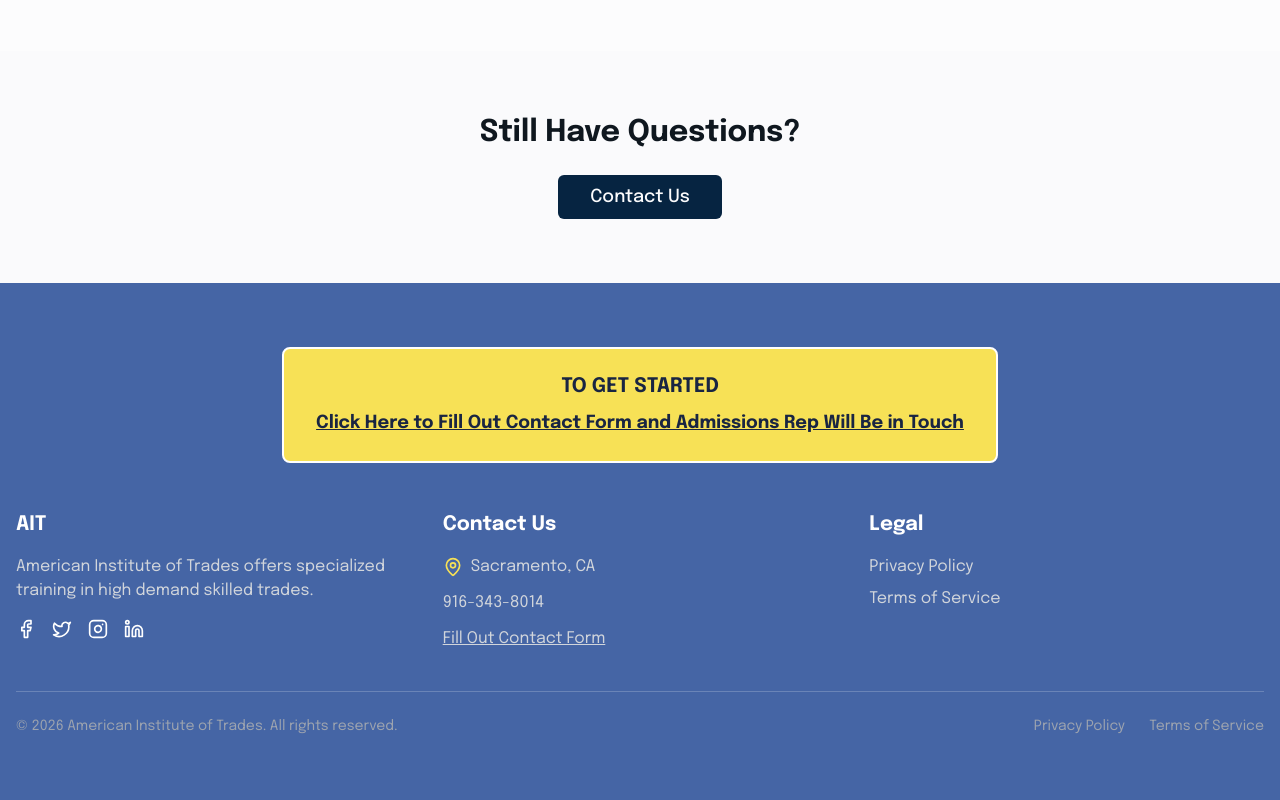
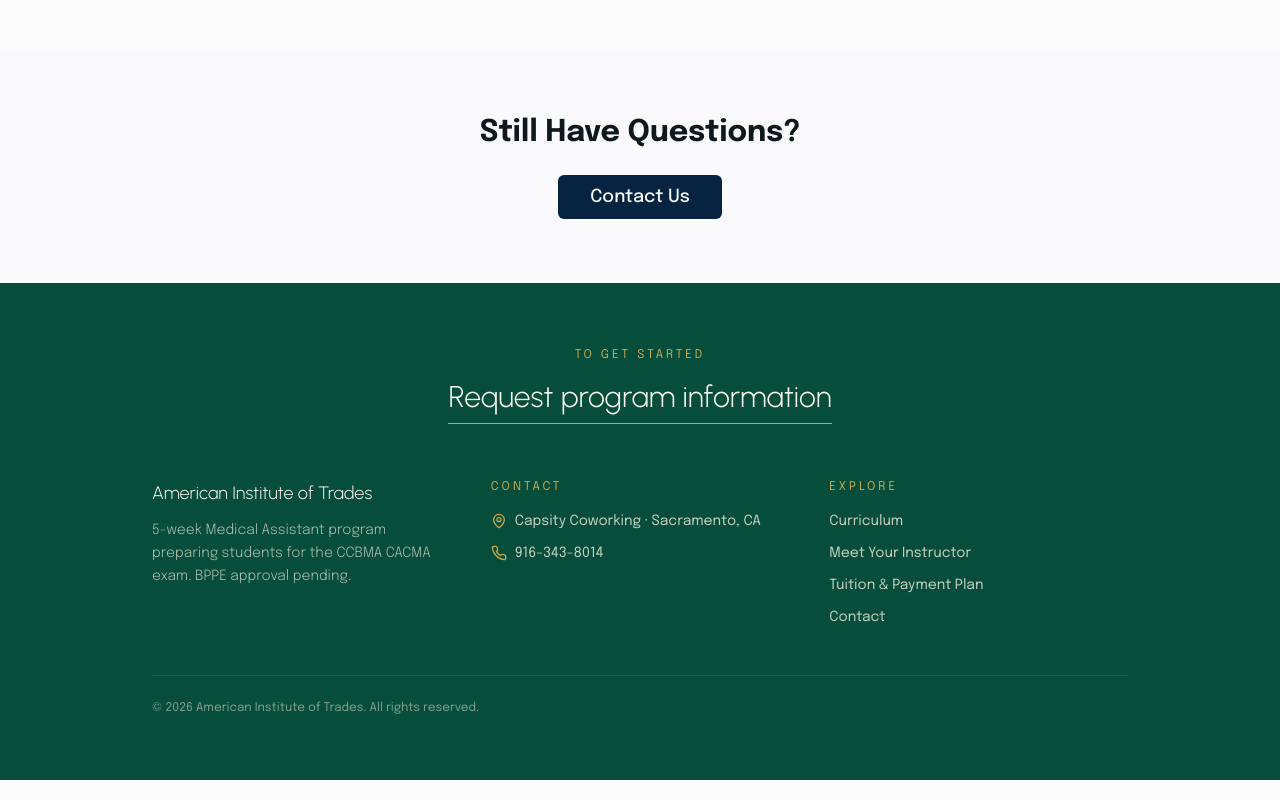
Before and after one commit to zeshawnahmed/cstu-online-trades-center, a React (Vite) app: page /faq in a window 1280 px wide. Shown: the part 777-1577 px from the top of the page. Built offline with nearby package versions, Linux system fonts and the light colour scheme.

Commit message:
Changes
Co-authored-by: zeshawnahmed <zeshawn.a@gmail.com>

```diff
--- a/src/components/layout/Footer.tsx
+++ b/src/components/layout/Footer.tsx
@@ -1,108 +1,65 @@
-
 import React from 'react';
 import { Link, useLocation } from 'react-router-dom';
-import { MapPin, Facebook, Twitter, Instagram, Linkedin } from 'lucide-react';
-import { useLanguage } from '@/contexts/LanguageContext';
+import { MapPin, Phone } from 'lucide-react';
 
 const Footer = () => {
   const currentYear = new Date().getFullYear();
-  const { language } = useLanguage();
   const location = useLocation();
   const isContactPage = location.pathname === '/contact';
 
   return (
-    <footer className="bg-navy-500 text-white">
-      <div className="container mx-auto px-4 py-12 md:py-16">
-        {/* Prominent Admissions Contact at top - Hidden on contact page */}
+    <footer className="bg-emerald-700 text-sand-50">
+      <div className="container mx-auto px-6 py-16 max-w-5xl">
         {!isContactPage && (
-          <div className="text-center mb-8 sm:mb-12">
-            <Link to="/contact" className="bg-gold-400 text-navy-800 font-bold px-4 sm:px-8 py-4 sm:py-6 rounded-lg inline-block border-2 border-white hover:bg-gold-500 transition-colors">
-              <p className="text-base sm:text-xl font-bold mb-1 sm:mb-2">
-                {language === 'en' ? 'TO GET STARTED' : 'PARA COMENZAR'}
-              </p>
-              <p className="text-sm sm:text-lg font-bold underline">
-                {language === 'en' ? 'Click Here to Fill Out Contact Form and Admissions Rep Will Be in Touch' : 'Haz Clic Aquí para Llenar el Formulario de Contacto y un Representante de Admisiones se Pondrá en Contacto'}
-              </p>
+          <div className="text-center mb-16">
+            <p className="text-xs tracking-[0.25em] uppercase text-sand-400 mb-4">To Get Started</p>
+            <Link
+              to="/contact"
+              className="font-display text-2xl md:text-3xl font-light text-sand-50 border-b border-sand-400 pb-2 hover:text-sand-200 transition-colors"
+            >
+              Request program information
             </Link>
           </div>
         )}
 
-        <div className="grid grid-cols-1 sm:grid-cols-2 lg:grid-cols-3 gap-8">
-          {/* Column 1 - About */}
-          <div className="text-center sm:text-left">
-            <h3 className="text-xl font-bold mb-4">AIT</h3>
-            <p className="text-gray-300 mb-4 text-sm sm:text-base">
-              {language === 'en'
-                ? "American Institute of Trades offers specialized training in high demand skilled trades."
-                : "Instituto Americano de Oficios ofrece capacitación especializada en oficios de alta demanda."}
+        <div className="grid sm:grid-cols-3 gap-10 text-sm">
+          <div>
+            <p className="font-display text-lg font-light mb-3">American Institute of Trades</p>
+            <p className="text-sand-100/70 font-light leading-relaxed">
+              5-week Medical Assistant program preparing students for the CCBMA CACMA exam.
+              BPPE approval pending.
             </p>
-            <div className="flex justify-center sm:justify-start space-x-4">
-              <a href="#" className="text-white hover:text-gold-400 transition-colors">
-                <Facebook size={20} />
-              </a>
-              <a href="#" className="text-white hover:text-gold-400 transition-colors">
-                <Twitter size={20} />
-              </a>
-              <a href="#" className="text-white hover:text-gold-400 transition-colors">
-                <Instagram size={20} />
-              </a>
-              <a href="#" className="text-white hover:text-gold-400 transition-colors">
-                <Linkedin size={20} />
-              </a>
-            </div>
           </div>
 
-          {/* Column 2 - Contact */}
-          <div className="text-center sm:text-left">
-            <h3 className="text-xl font-bold mb-4">{language === 'en' ? "Contact Us" : "Contáctanos"}</h3>
-            <ul className="space-y-3">
-              <li className="flex items-center justify-center sm:justify-start">
-                <MapPin className="h-5 w-5 mr-2 text-gold-400" />
-                <span className="text-gray-300 text-sm sm:text-base">Sacramento, CA</span>
+          <div>
+            <p className="text-xs tracking-[0.25em] uppercase text-sand-400 mb-4">Contact</p>
+            <ul className="space-y-3 text-sand-100/80">
+              <li className="flex items-center gap-2">
+                <MapPin className="h-4 w-4 text-sand-400" />
+                Capsity Coworking · Sacramento, CA
               </li>
-              <li className="text-gray-300 text-sm sm:text-base">
-                <a href="tel:916-343-8014" className="hover:text-gold-400 transition-colors">
-                  916-343-8014
-                </a>
-              </li>
-              <li>
-                <Link to="/contact" className="text-gray-300 hover:text-gold-400 transition-colors underline text-sm sm:text-base">
-                  {language === 'en' ? 'Fill Out Contact Form' : 'Llenar Formulario de Contacto'}
-                </Link>
+              <li className="flex items-center gap-2">
+                <Phone className="h-4 w-4 text-sand-400" />
+                <a href="tel:916-343-8014" className="hover:text-sand-50">916-343-8014</a>
               </li>
             </ul>
           </div>
 
-          {/* Column 3 - Legal Links */}
-          <div className="text-center sm:text-left">
-            <h3 className="text-xl font-bold mb-4">{language === 'en' ? "Legal" : "Legal"}</h3>
-            <ul className="space-y-2">
-              <li>
-                <Link to="/privacy" className="text-gray-300 hover:text-gold-400 transition-colors text-sm sm:text-base">
-                  {language === 'en' ? "Privacy Policy" : "Política de Privacidad"}
-                </Link>
-              </li>
-              <li>
-                <Link to="/terms" className="text-gray-300 hover:text-gold-400 transition-colors text-sm sm:text-base">
-                  {language === 'en' ? "Terms of Service" : "Términos de Servicio"}
-                </Link>
-              </li>
+          <div>
+            <p className="text-xs tracking-[0.25em] uppercase text-sand-400 mb-4">Explore</p>
+            <ul className="space-y-3 text-sand-100/80">
+              <li><Link to="/curriculum" className="hover:text-sand-50">Curriculum</Link></li>
+              <li><Link to="/instructor" className="hover:text-sand-50">Meet Your Instructor</Link></li>
+              <li><Link to="/financial-aid" className="hover:text-sand-50">Tuition &amp; Payment Plan</Link></li>
+              <li><Link to="/contact" className="hover:text-sand-50">Contact</Link></li>
             </ul>
           </div>
         </div>
 
-        <div className="border-t border-navy-400 mt-10 pt-6 flex flex-col md:flex-row justify-between items-center">
-          <p className="text-gray-400 text-sm mb-4 md:mb-0">
+        <div className="border-t border-sand-400/20 mt-12 pt-6">
+          <p className="text-xs text-sand-100/50">
             &copy; {currentYear} American Institute of Trades. All rights reserved.
           </p>
-          <div className="flex space-x-6">
-            <Link to="/privacy" className="text-gray-400 hover:text-gold-400 text-sm transition-colors">
-              {language === 'en' ? "Privacy Policy" : "Política de Privacidad"}
-            </Link>
-            <Link to="/terms" className="text-gray-400 hover:text-gold-400 text-sm transition-colors">
-              {language === 'en' ? "Terms of Service" : "Términos de Servicio"}
-            </Link>
-          </div>
         </div>
       </div>
     </footer>
```
